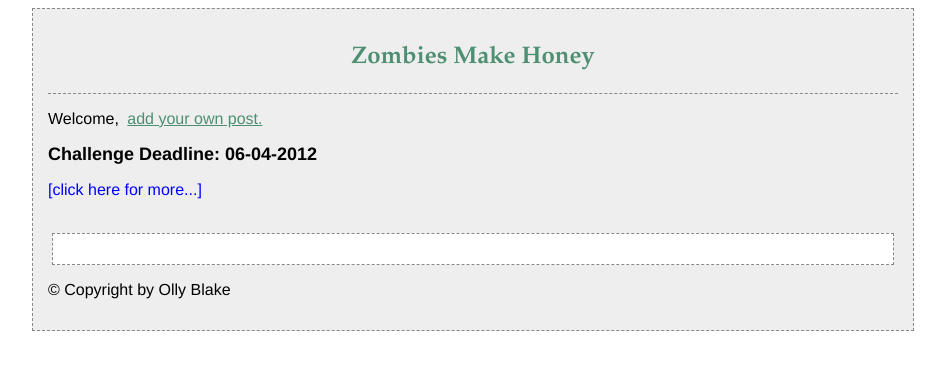
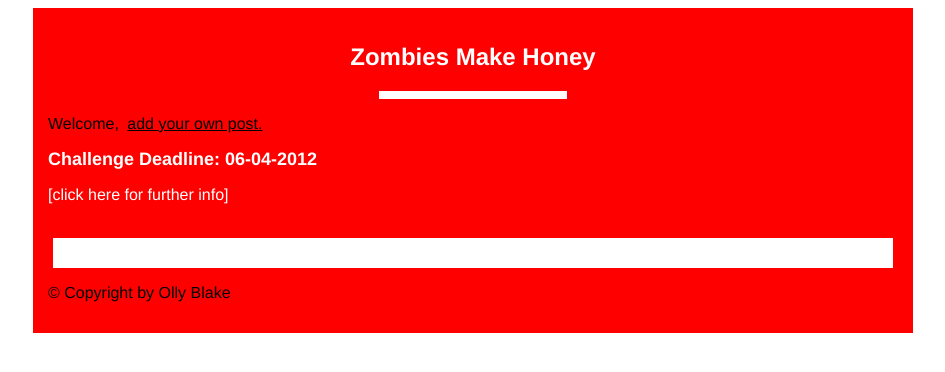
Before and after one commit to ollyblake/Zombies-Make-Honey, a PHP site: page / in a window 1280 px wide. Shown: the top 372 px of the page, without its empty margins (167-1112 px from the left). Run offline with PHP 8.4, Linux system fonts and the light colour scheme; data that the repository does not hold is empty; some libraries are stand-ins or nearby versions.

Commit message:
changed the overall look and feel.

```diff
--- a/index.php
+++ b/index.php
@@ -71,7 +71,7 @@ $(document).ready(function(){
         	  <p>Welcome, <a href="post.html.php" class="button">add your own post.</a></p>
 
 			  <h1>Challenge Deadline: 06-04-2012</h1>
-        	  <p class="heading">[click here for more...]</p>
+        	  <p class="heading">[click here for further info]</p>
         	  <div class="challenge">
         	  	<h1>Challenge 1</h1>
 				<br />
--- a/styles.css
+++ b/styles.css
@@ -1,37 +1,34 @@
-body, p, h1, table, form {
+body, p, h1, table, form, h3, h2 {
     font-family: century gothic, helvetica, sans-serif;
-}
-
-h3, h2 {
-    font-family: Palatino Linotype, Book Antiqua3, Palatino, serif;
 }
 
 
 a {
     text-decoration: none;
-    color: #4e8f71;
+    color: #000000;
 }
 
 h1 {
     font-size: 18px;
+    color: #FFFFFF;
 }
 
 h2 {
+    color: #FFFFFF;
     text-align: center;
     font-weight: bold;
 }
 
 h3 {
     text-align: right;
-    font-style: italic;
     font-size: 16px;
 }
 
 hr {
-    background-color:#eee;
-    border:#888 1px dotted;
-    border-style: none none dashed;
-    color:#888;
+    background-color:#FFFFFF;
+    border:#FFFFFF 4px solid;
+    color:#fff;
+    width: 180px;
 }
 
 td.memberpostinfo {
@@ -75,7 +72,6 @@ input.s {
 /* classes */
 .box {
     width: 820px;
-    border:1px dashed #888;
     padding: 15px 0px 15px 20px;
     background: white;
     margin: auto;
@@ -83,12 +79,17 @@ input.s {
 
 .box2 {
     width: 820px;
-    border:1px dashed #888;
     padding: 0px 15px 15px 5px;
     background: white;
     margin: auto;
 }
 
+.success {
+    color: #FFFFFF;
+    margin: 0 0 0 -10px;
+    position: absolute;
+    top: 146px;
+}
 
 td.form {
     width: 280px;
@@ -154,7 +155,7 @@ td.formimage {
 }
 
 .heading {
-    color: blue;
+    color: #FFFFFF;
 }
 
 .hidden { display: none; }
@@ -170,8 +171,7 @@ td.formimage {
     width: 850px;
     margin:0px auto;
     padding:15px;
-    border:1px dashed #888;
-    background-color:#eee;
+    background-color:red;
 }
 
 #back-top {
```
Also changed, not shown: post.html.php (+7 -5 lines).
